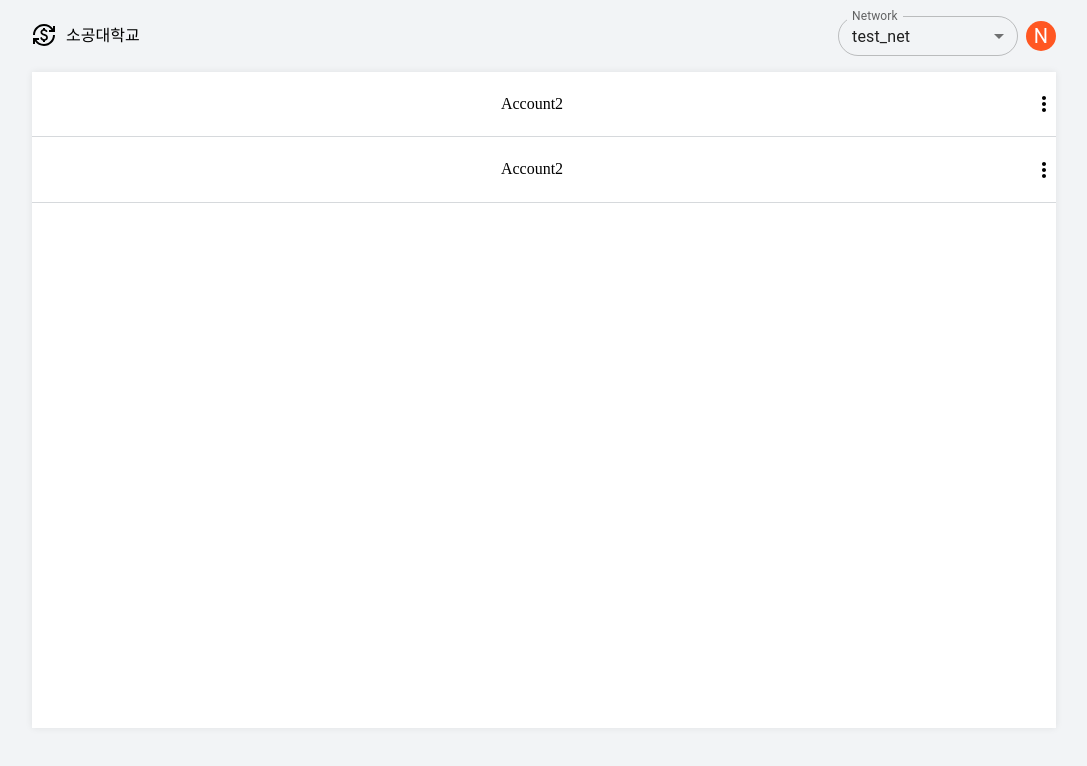
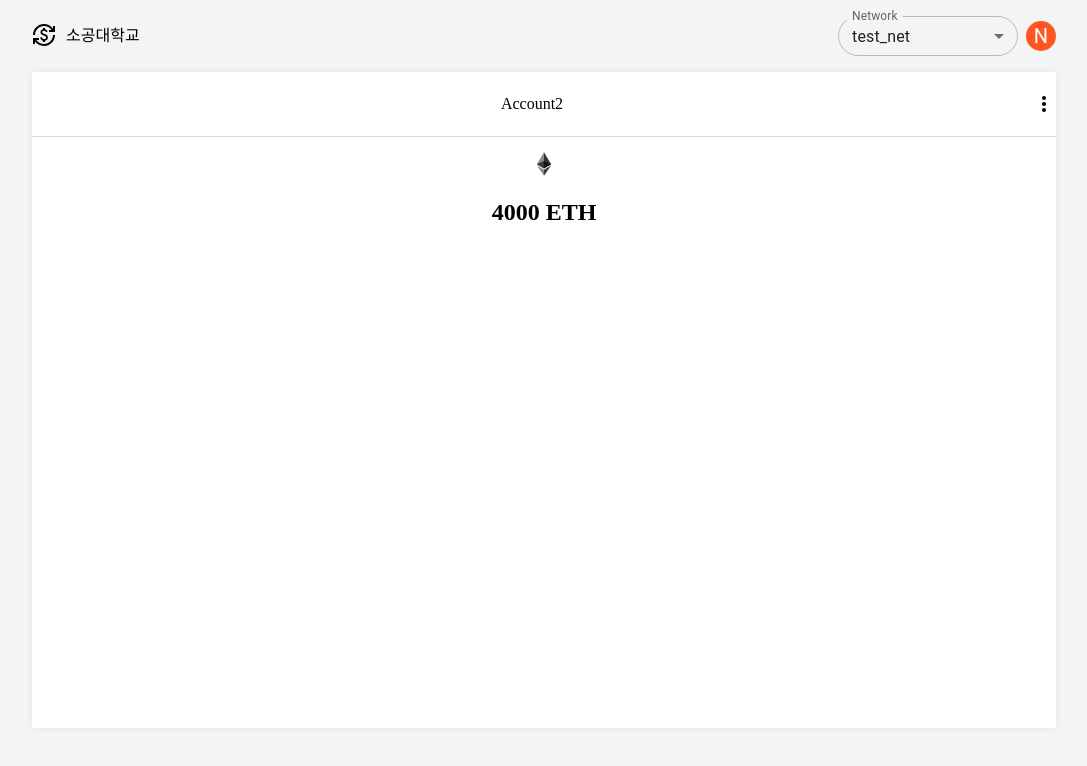
Before and after one commit to ozzing/private-ethereum-network-1, a React (Create React App) app in the folder wallet-front/: page / in a window 1280 px wide. Shown: the top 766 px of the page, without its empty margins (96-1183 px from the left). Built offline with nearby package versions, Linux system fonts and the light colour scheme.

Commit message:
[feat] : wallet overview fin

```diff
--- a/wallet-front/src/App.js
+++ b/wallet-front/src/App.js
@@ -1,4 +1,4 @@
-import { Link } from 'react-router-dom';
+// import { Link } from 'react-router-dom';
 import MainContainer from './components/main/MainContainer';
 
 const App = () => {
--- a/wallet-front/src/components/main/AccountHeader.js
+++ b/wallet-front/src/components/main/AccountHeader.js
@@ -8,11 +8,7 @@ const AccountHeader = () => {
       <HeaderWrapper>
         <span></span>
         <span>Account2</span>
-        <MoreVertIcon
-          style={{
-            placeSelf: 'center end',
-          }}
-        />
+        <MoreVertIcon />
       </HeaderWrapper>
       <HorizontalLine />
     </>
--- /dev/null
+++ b/wallet-front/src/components/main/AccountMain.js
@@ -0,0 +1,45 @@
+import { useState } from 'react';
+import styled from 'styled-components';
+
+const AccountMain = () => {
+  const balace = useState(4000);
+
+  return (
+    <MainWrapper>
+      <WalletOverView>
+        <img
+          src="./img/eth_logo.svg"
+          alt="eth logo"
+          height="32px"
+          width="32px"
+          border-radius="16px"
+        />
+        <div style={{ display: 'flex', flexDirection: 'row' }}>
+          <h2>{balace} ETH</h2>
+        </div>
+      </WalletOverView>
+    </MainWrapper>
+  );
+};
+
+const MainWrapper = styled.div`
+  display: flex;
+  justify-content: space-between;
+  align-items: center;
+  flex: 1;
+  min-height: 209px;
+  min-width: 0;
+  padding-top: 10px;
+  flex-direction: column;
+  width: 100%;
+`;
+
+const WalletOverView = styled.div`
+  flex: 1;
+  display: flex;
+  flex-direction: column;
+  align-items: center;
+  width: 100%;
+`;
+
+export default AccountMain;
--- a/wallet-front/src/components/main/MainContainer.js
+++ b/wallet-front/src/components/main/MainContainer.js
@@ -1,11 +1,12 @@
 import styled from '@emotion/styled';
 import AccountHeader from './AccountHeader';
+import AccountMain from './AccountMain';
 
 const MainContainer = () => {
   return (
     <MainWrapper>
       <AccountHeader />
-      <AccountHeader />
+      <AccountMain />
     </MainWrapper>
   );
 };
```
Also changed, not shown: wallet-front/public/img/eth_logo.svg (added).
